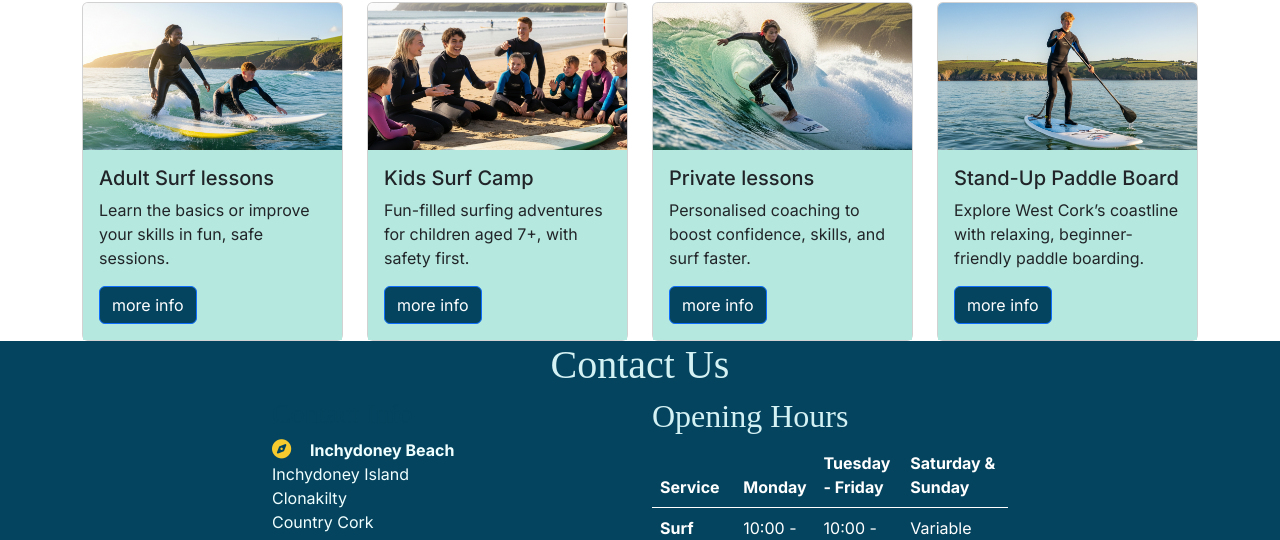
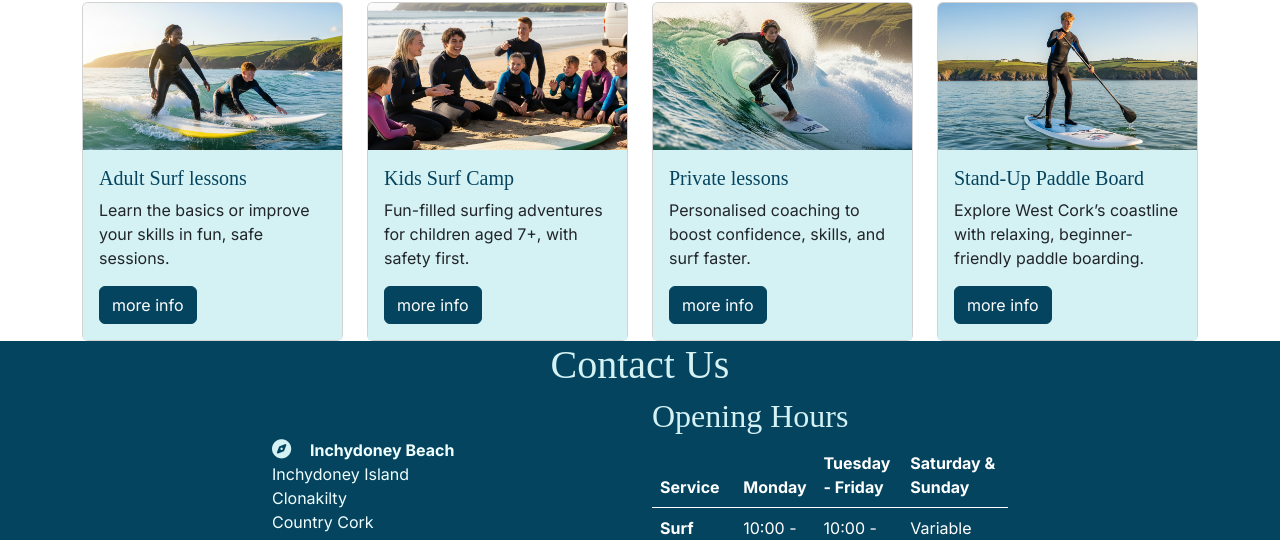
Before and after one commit to daswinkelmann/westcork-surf-school, a plain HTML site: page index.html in a window 1280 px wide. Shown: the part 412-952 px from the top of the page. Drawn offline with nearby package versions, Linux system fonts and the light colour scheme; a web font is replaced by a local one.

Commit message:
added font styling to CSS

```diff
--- a/assets/css/style.css
+++ b/assets/css/style.css
@@ -29,7 +29,7 @@ background-color: var(--primary-color);
 }
 
 div > .card-body {
-    background-color: rgb(181, 232, 222);
+    background-color: var(--highlight-color-light);
     height: 190px;
 
 }
@@ -56,7 +56,12 @@ div > .card-body {
     float: left;
     color: white;
     background-color: var(--primary-color);
+    border-color: var(--primary-color);
+}
 
+.card-body > h5 {
+    font-family: var(--secondary-font);
+    color: var(--primary-color);
 }
 
 /* footer contact */
@@ -70,7 +75,7 @@ footer {
 }
 /* update this colour later */
 #footer i {
-    color: var(--highlight-color);
+    color: var(--highlight-color-light);
     font-size: 1.2rem;
     margin-right: 15px;
 }
```
